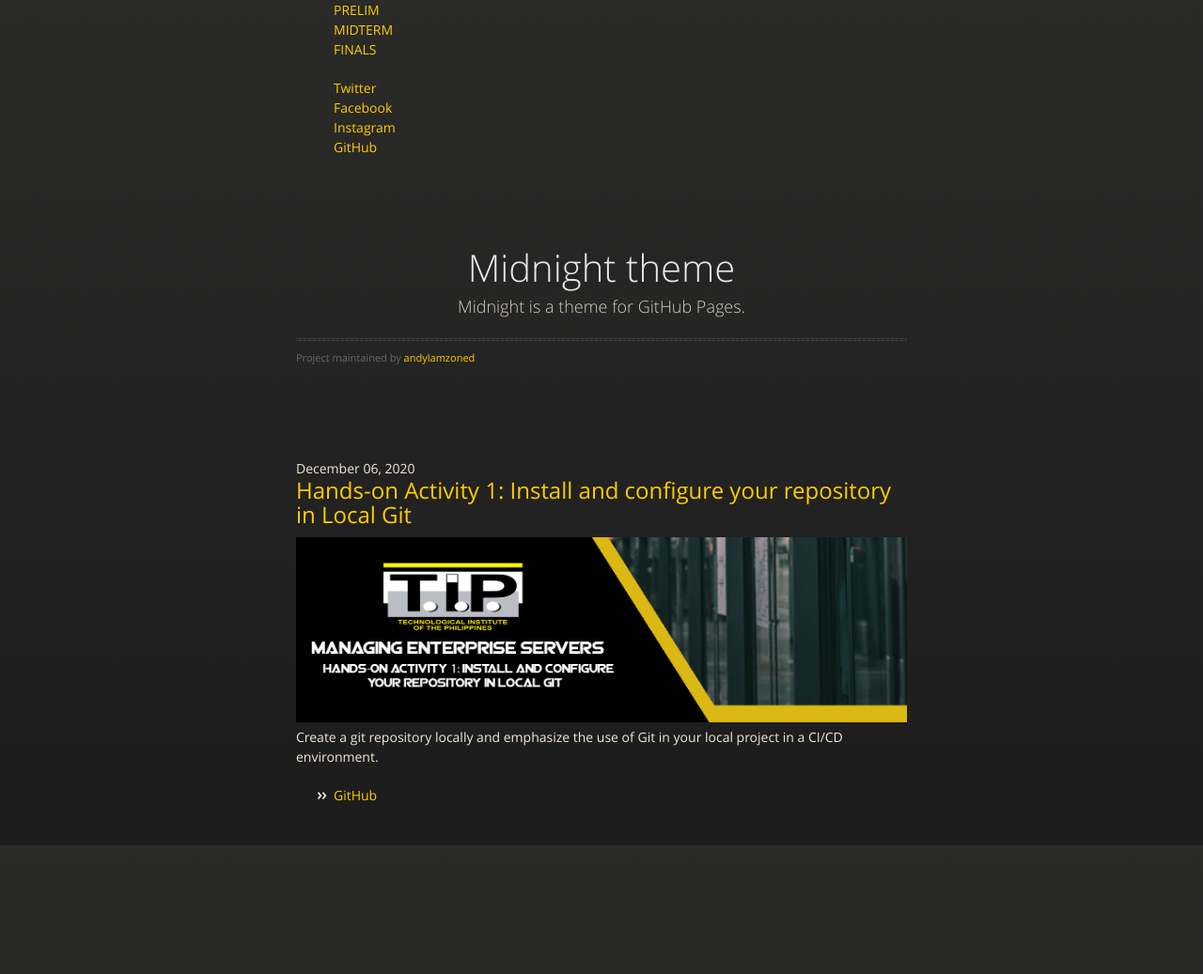
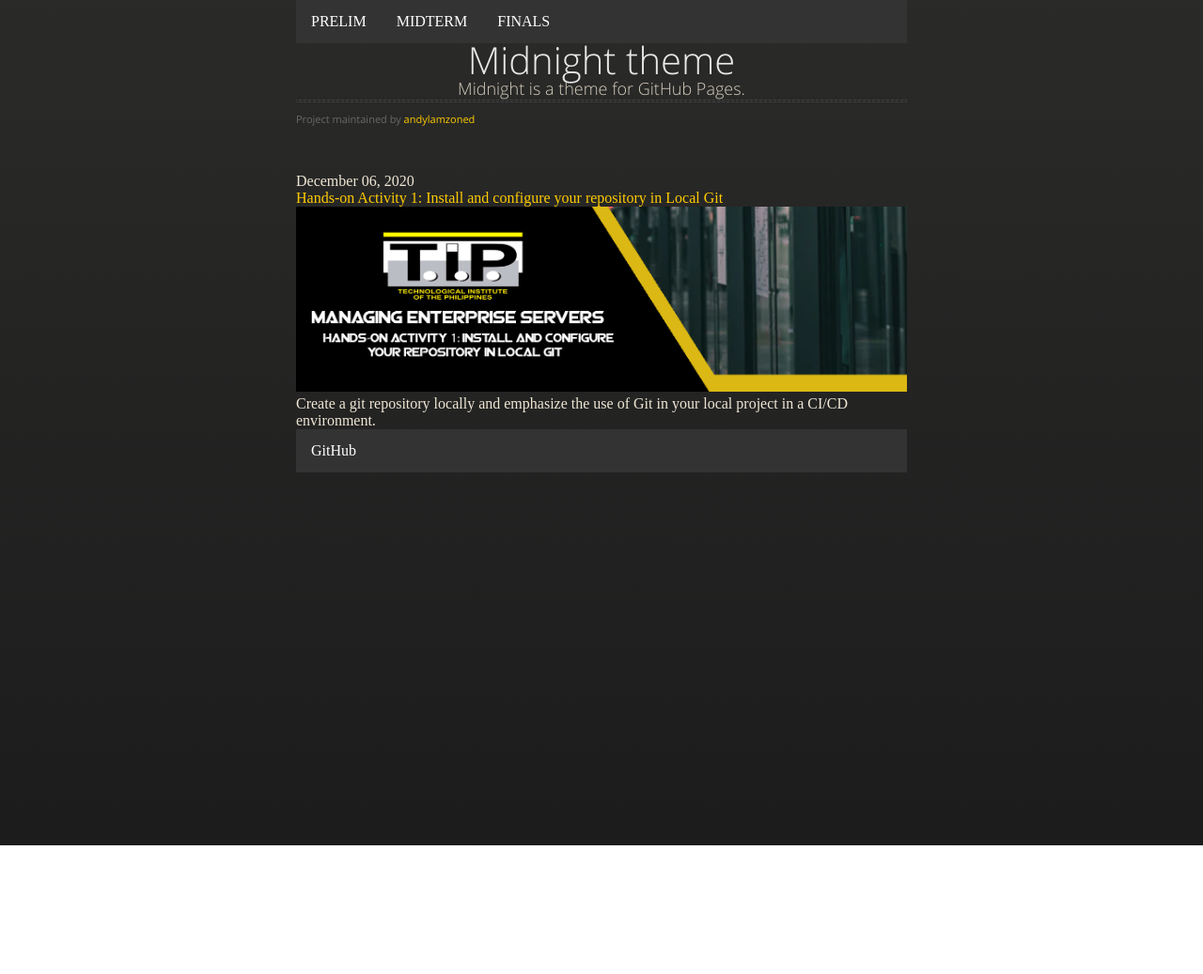
Before and after one commit to andylamzoned/andylamzoned.github.io, a Jekyll site: the page built from index.md, in a window 1280 px wide. Shown: the whole page at 94% size. Built offline with Jekyll 4.4.1, drawn with Linux system fonts in a browser that asks for light colours; after the commit the page ends 900 px from its top, so only the background shows below that.

Commit message:
default.html test

```diff
--- a/_layouts/default.html
+++ b/_layouts/default.html
@@ -14,11 +14,7 @@
     <!--[if lt IE 8]>
     <link rel="stylesheet" href="{{ '/assets/css/ie.css' | relative_url }}">
     <![endif]-->
-    <meta name="viewport" content="width=device-width, initial-scale=0, user-scalable=no">
-		<title>jdlamzon-tip</title>
-		<meta charset="utf-8" /ustista>
-		<meta name="viewport" content="width=device-width, initial-scale=0, user-scalable=no" />
-		<noscript><link rel="stylesheet" href="assets/css/noscript.css" /></noscript>
+    <link rel="stylesheet" href="assets/css/main.css" />
 
   </head>
   <body class="is-preload">
@@ -29,12 +25,6 @@
 							<li class="active"><a href="index.html">PRELIM</a></li>
 							<li><a href="generic.html">MIDTERM</a></li>
 							<li><a href="elements.html">FINALS</a></li>
-						</ul>
-						<ul class="icons">
-							<li><a href="https://twitter.com/andylamzoned" class="icon brands fa-twitter"><span class="label">Twitter</span></a></li>
-							<li><a href="https://www.facebook.com/andylamzoned/" class="icon brands fa-facebook-f"><span class="label">Facebook</span></a></li>
-							<li><a href="https://www.instagram.com/andylamzoned/" class="icon brands fa-instagram"><span class="label">Instagram</span></a></li>
-							<li><a href="https://github.com/jdlamzon-tip" class="icon brands fa-github"><span class="label">GitHub</span></a></li>
 						</ul>
           </nav>
 
--- a/assets/css/main.css
+++ b/assets/css/main.css
@@ -0,0 +1,56 @@
+---
+layout: post
+title:
+date: 2021-01-15 19:48
+category:
+author:
+tags: []
+summary:
+---
+
+
+html, body, div, span, applet, object,
+iframe, h1, h2, h3, h4, h5, h6, p, blockquote,
+pre, a, abbr, acronym, address, big, cite,
+code, del, dfn, em, img, ins, kbd, q, s, samp,
+small, strike, strong, sub, sup, tt, var, b,
+u, i, center, dl, dt, dd, ol, ul, li, fieldset,
+form, label, legend, table, caption, tbody,
+tfoot, thead, tr, th, td, article, aside,
+canvas, details, embed, figure, figcaption,
+footer, header, hgroup, menu, nav, output, ruby,
+section, summary, time, mark, audio, video {
+	margin: 0;
+	padding: 0;
+	border: 0;
+	font-size: 100%;
+	font: inherit;
+	vertical-align: baseline;}
+
+article, aside, details, figcaption, figure,
+footer, header, hgroup, menu, nav, section {
+	display: block;}
+
+ul {
+    list-style-type: none;
+    margin: 0;
+    padding: 0;
+    overflow: hidden;
+    background-color: #333;
+  }
+
+  li {
+    float: left;
+  }
+
+  li a {
+    display: block;
+    color: white;
+    text-align: center;
+    padding: 14px 16px;
+    text-decoration: none;
+  }
+
+  li a:hover {
+    background-color: #111;
+  }
```
